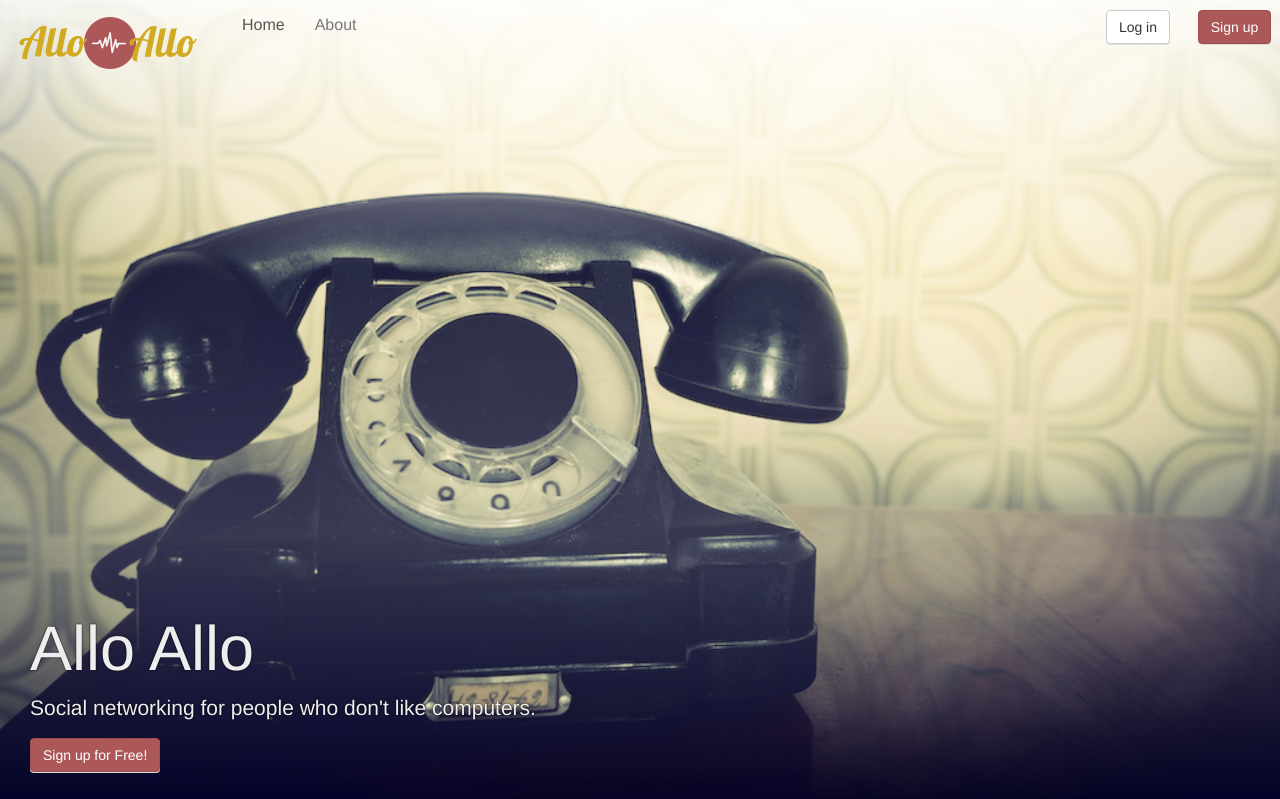
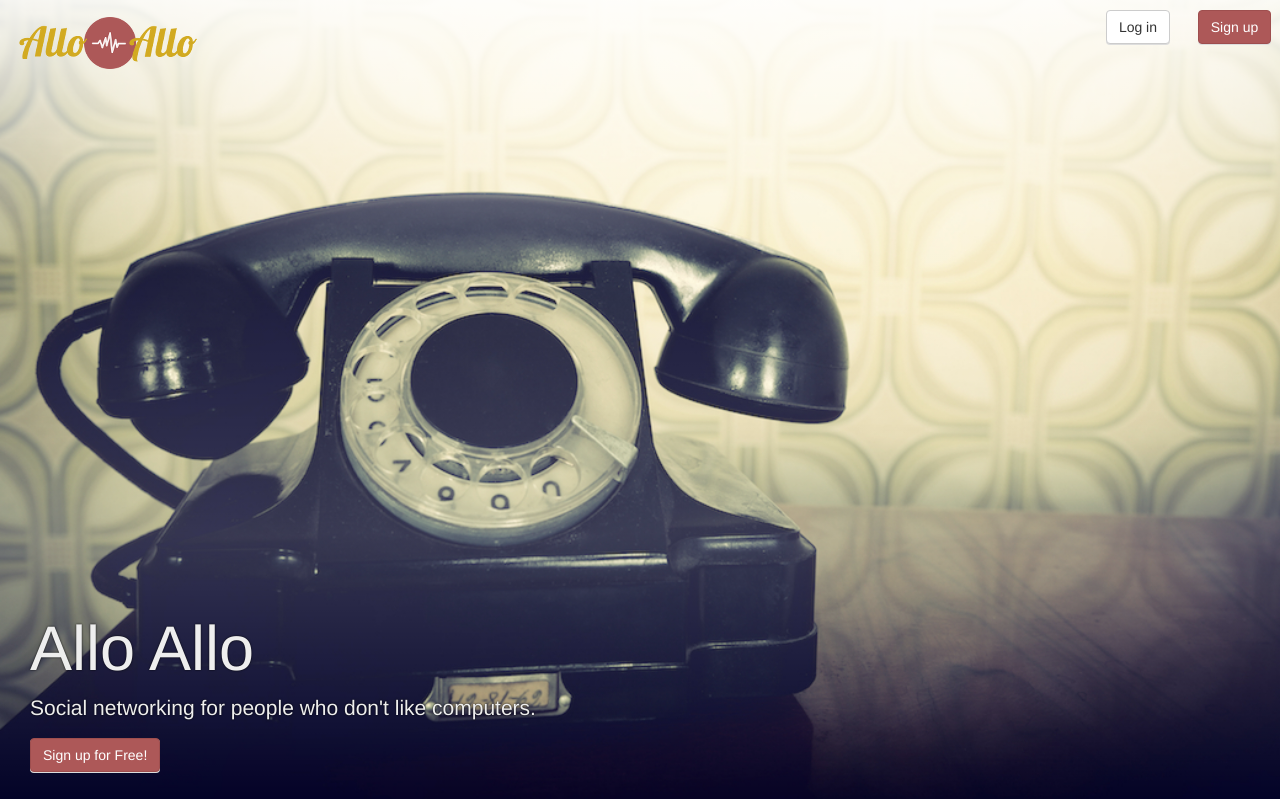
Before and after one commit to petronius/alloallo, a Django app: template templates/home.html in a window 1280 px wide. Shown: the top 799 px of the page. Run offline with Django 3.2, Linux system fonts and the light colour scheme; the template is opened without the code that fills it, so the values that code supplies are empty; some libraries are stand-ins or nearby versions.

Commit message:
ui cleanup

```diff
--- a/alloallo/profiles/templates/profiles/show_profile.html
+++ b/alloallo/profiles/templates/profiles/show_profile.html
@@ -68,3 +68,7 @@
 </div>
 
 {% endblock %}
+
+{% block scripts %}
+  <script src="https://code.jquery.com/jquery-1.10.2.min.js"></script>
+{% endblock scripts %}
--- a/templates/_navbar.html
+++ b/templates/_navbar.html
@@ -1,8 +1,12 @@
-<li {% if active_link == "home" %}class="active"{% endif %}><a href="{% url 'home' %}">Home</a></li>
-<li {% if active_link == "about" %}class="active"{% endif %}><a href="{% url 'about' %}">About</a></li>
+{% if user.is_paid %}
 
-{% if user.is_authenticated %}
-<li {% if active_link == "friends" %}class="active"{% endif %}><a href="{% url 'friends' %}">Friends</a></li>
-<li {% if active_link == "find-friend" %}class="active"{% endif %}><a href="{% url 'find_friend' %}">Find friend</a></li>
+    <li {% if active_link == "home" %}class="active"{% endif %}><a href="{% url 'home' %}">Home</a></li>
+    <li {% if active_link == "about" %}class="active"{% endif %}><a href="{% url 'about' %}">About</a></li>
+
+    {% if user.is_authenticated %}
+    <li {% if active_link == "friends" %}class="active"{% endif %}><a href="{% url 'friends' %}">Friends</a></li>
+    <li {% if active_link == "find-friend" %}class="active"{% endif %}><a href="{% url 'find_friend' %}">Find friend</a></li>
+
+    {% endif %}
 
 {% endif %}
```
